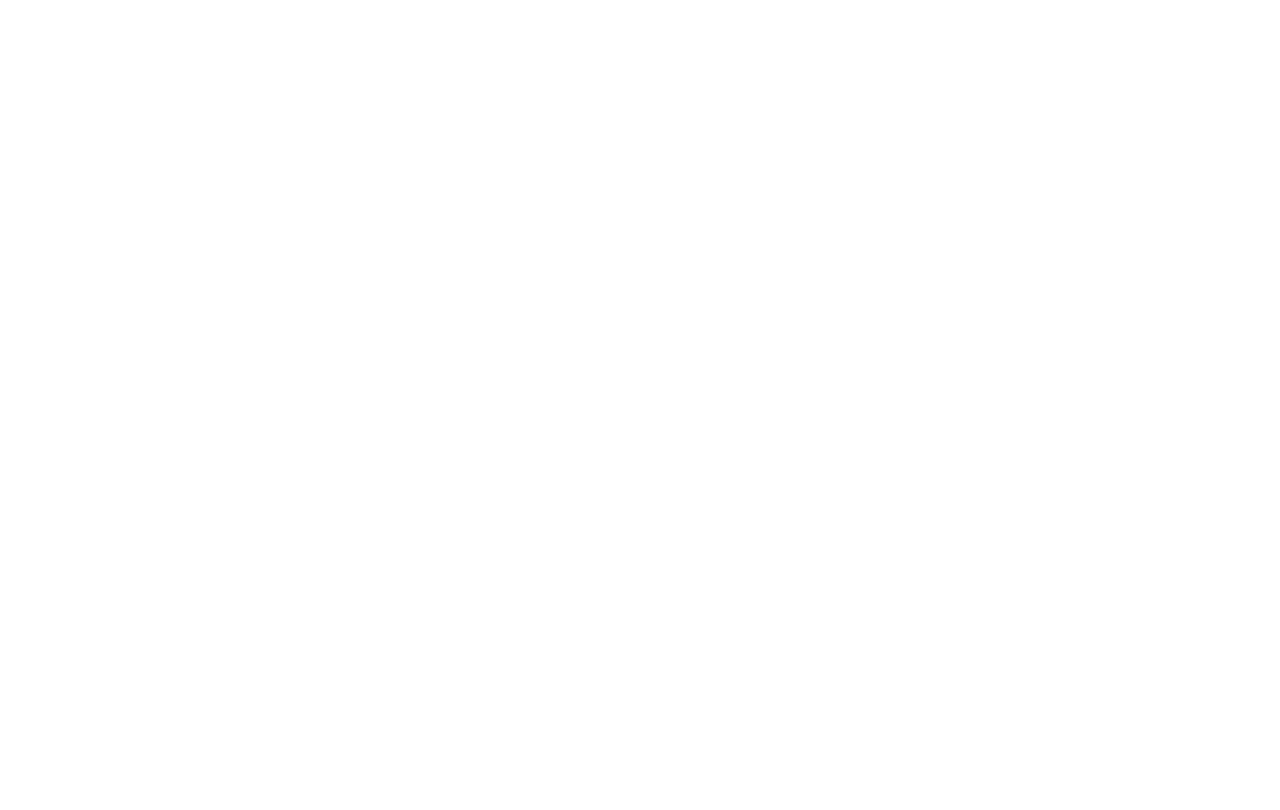
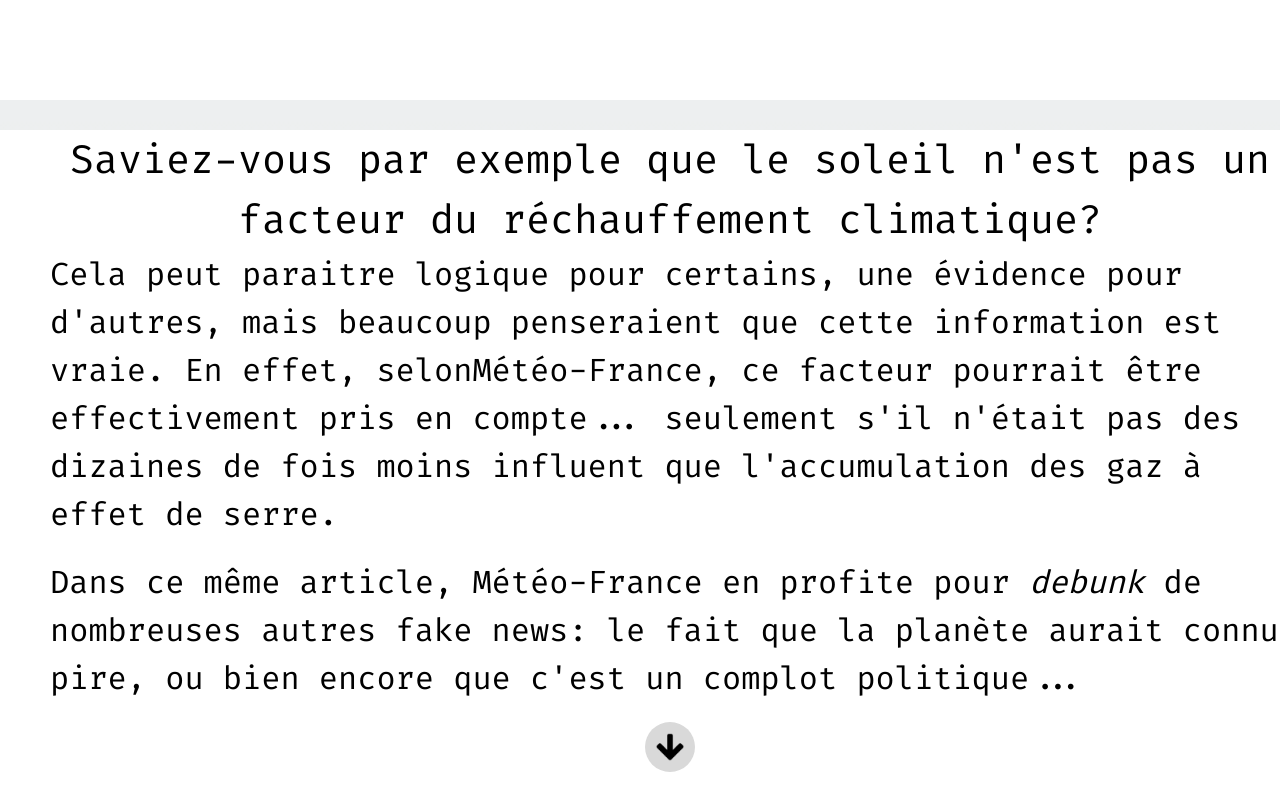
Before and after one commit to ivelter/ndi2023, a Next.js app: page / in a window 1280 px wide. Shown: the part 9620-10430 px from the top of the page. Built offline with nearby package versions, Linux system fonts and the light colour scheme.

Commit message:
add: slide 10

```diff
--- a/components/slides/SN10.js
+++ b/components/slides/SN10.js
@@ -1,10 +1,32 @@
 import all from "../../variables.module.scss"
 import Degrade from "../Degrade"
+import FlecheSuiv from "../FlecheSuiv"
+import base from "./SN10.module.scss"
 
 export default function SN10() {
     return (
-        <Degrade color={all.marron}>
-
+        <Degrade gradientStart={all["vert-tres-clair"]} gradientStop={all.marron} color={all.marron}>
+            {/* TODO: réparer le gradient par ici */}
+            <div className={base.divRacine}>
+                <h2>
+                    Saviez-vous par exemple que le soleil n&apos;est pas un facteur du réchauffement climatique?
+                </h2>
+                <p>Cela peut paraitre logique pour certains, une évidence pour d&apos;autres, mais beaucoup
+                    penseraient que cette information est vraie. En effet, selon
+                    <a href="https://meteofrance.com/actualites-et-dossiers/entretiens/quelles-sont-les-fake-news-les-plus-repandues-sur-le-climat">
+                        Météo-France
+                    </a>
+                    , ce facteur pourrait être effectivement pris en compte... seulement s&apos;il n&apos;était pas des dizaines de fois moins influent
+                    que l&apos;accumulation des gaz à effet de serre.
+                </p>
+                <p>
+                    Dans ce même article, Météo-France en profite pour <i>debunk</i> de nombreuses autres fake news:
+                    le fait que la planète aurait connu pire, ou bien encore que c&apos;est un complot politique...
+                </p>
+                <div className={base.centerDiv}>
+                    <FlecheSuiv></FlecheSuiv>
+                </div>
+            </div>
         </Degrade>
     )
 }
--- /dev/null
+++ b/components/slides/SN10.module.scss
@@ -0,0 +1,24 @@
+.divRacine {
+    width: 100%;
+    color: black;
+    margin: 30px;
+    h2 {
+        text-align: center;
+        font-size: 40px;
+    }
+
+    p {
+        margin-left: 20px;
+        margin-bottom: 20px;
+        font-size: 32px;
+    }
+}
+
+.centerDiv {
+    width: 100%;
+    display: flex;
+    justify-content: center;
+    * {
+        margin: auto;
+    }
+}
```
